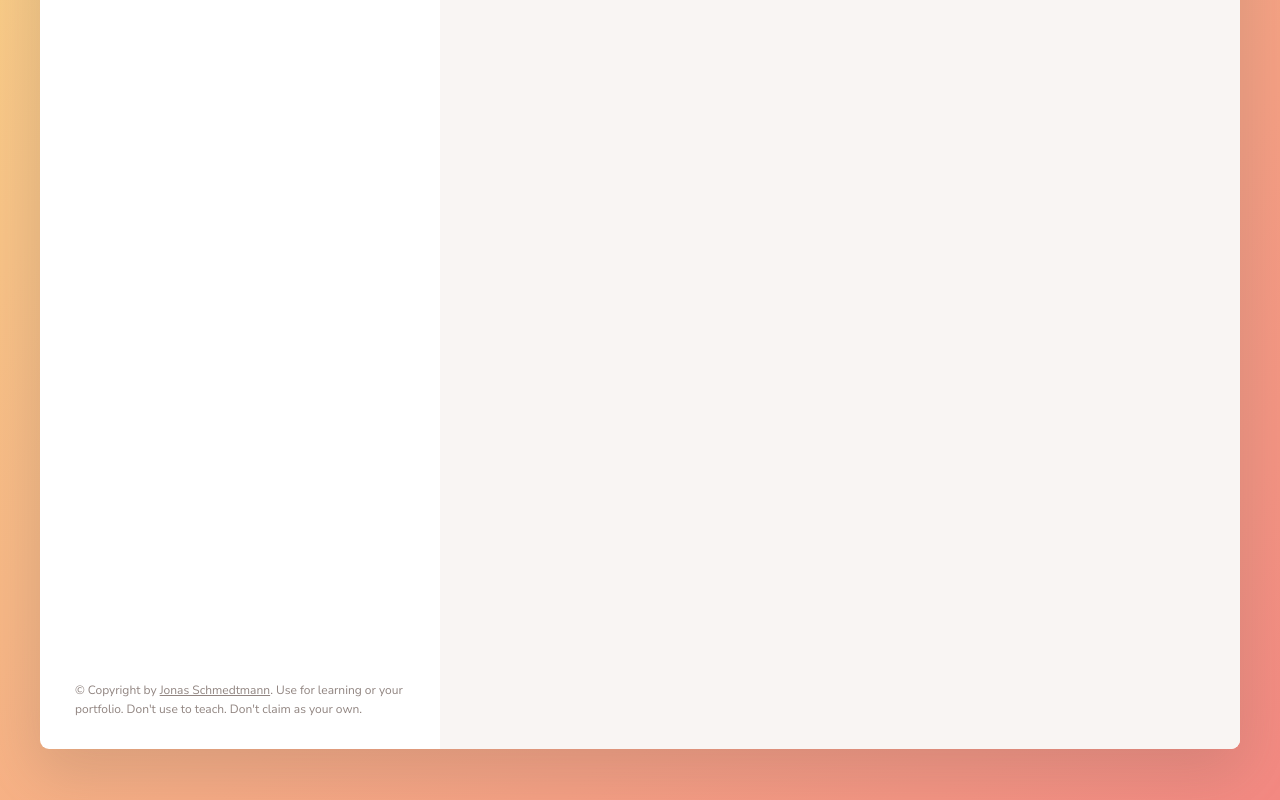
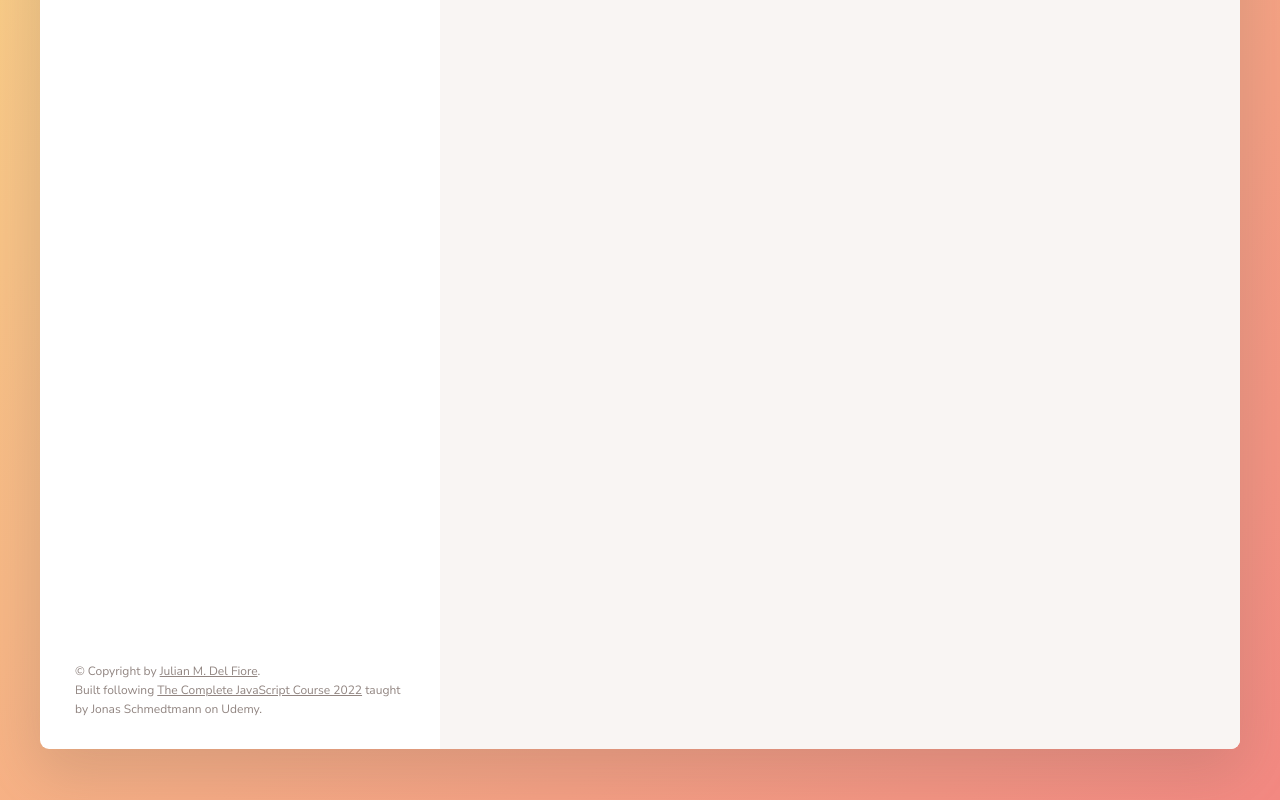
Before and after one commit to julian10m/js-apps-jsc, a website built with Parcel: page 18-Forkify-Capstone-Project/index.html in a window 1280 px wide. Shown: the part 472-1272 px from the top of the page. Built offline with nearby package versions, Linux system fonts and the light colour scheme.

Commit message:
update copyright

```diff
--- a/18-Forkify-Capstone-Project/index.html
+++ b/18-Forkify-Capstone-Project/index.html
@@ -127,10 +127,14 @@
           <a
             class="twitter-link"
             target="_blank"
-            href="https://twitter.com/jonasschmedtman"
-            >Jonas Schmedtmann</a
-          >. Use for learning or your portfolio. Don't use to teach. Don't claim
-          as your own.
+            href="https://github.com/julian10m/js-apps-jsc/tree/main/18-Forkify-Capstone-Project"
+            >Julian M. Del Fiore</a>.
+          <br> Built following
+          <a
+            class="twitter-link"
+            target="_blank"
+            href="https://www.udemy.com/course/the-complete-javascript-course/"
+            >The Complete JavaScript Course 2022</a> taught by Jonas Schmedtmann on Udemy.
         </p>
       </div>
 
```
